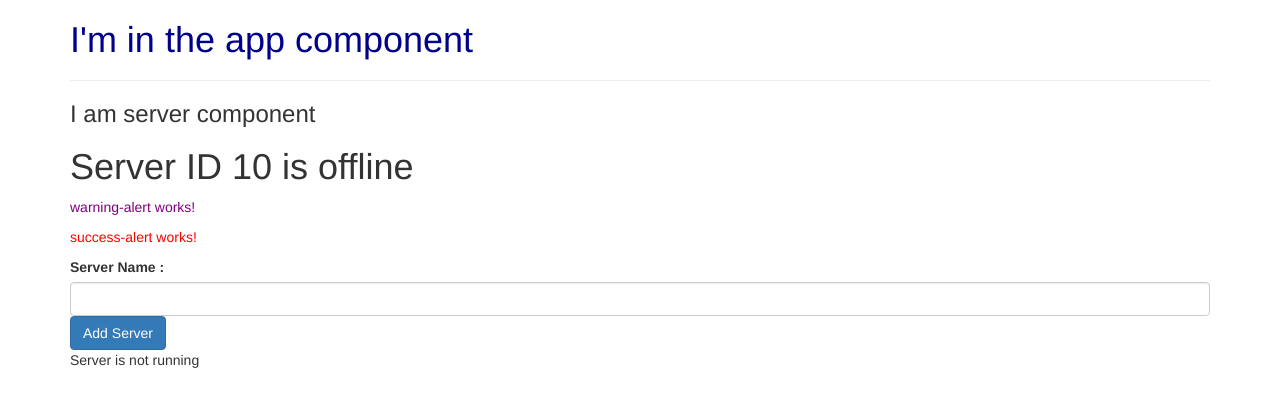
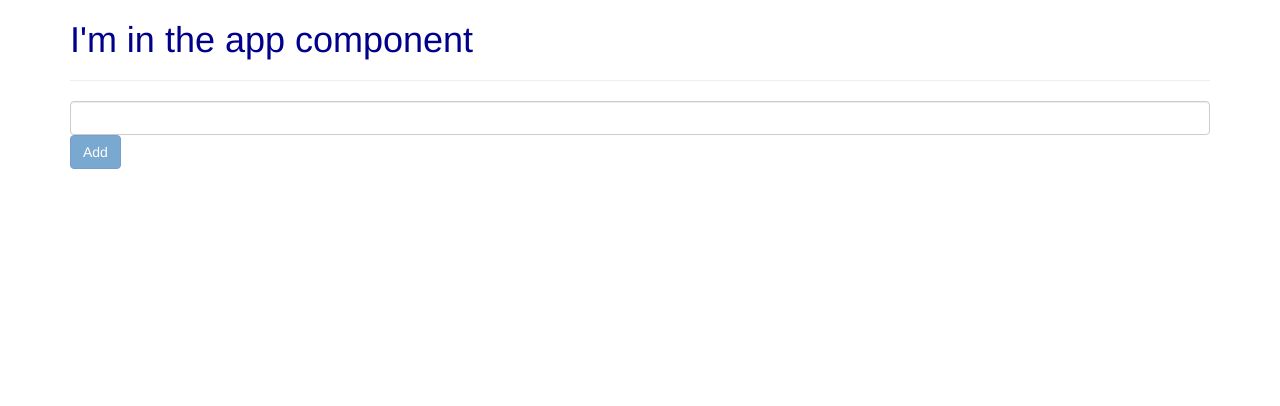
Before and after one commit to widura/Udemy_Angular, an Angular app: page / in a window 1280 px wide. Shown: the top 406 px of the page. Built offline with nearby package versions, Linux system fonts and the light colour scheme.

Commit message:
Directives

```diff
--- a/src/app/app.component.html
+++ b/src/app/app.component.html
@@ -4,10 +4,11 @@
      <div class="col-xs-12">
         <h1>I'm in the app component</h1>
         <hr>
-        <app-server></app-server>
+        <!--<app-server></app-server>
         <app-warning-alert></app-warning-alert>
         <app-success-alert></app-success-alert>
-        <app-servers></app-servers>
+        <app-servers></app-servers> -->
+        <app-user-component></app-user-component>
      </div>
  </div>
 </div>
--- a/src/app/app.module.ts
+++ b/src/app/app.module.ts
@@ -7,6 +7,7 @@
 import { WarningAlertComponent } from './warning-alert/warning-alert.component';
 import { SuccessAlert } from './success-alert/success-alert.component';
 import { FormsModule} from '@angular/forms';
+import { UserComponentComponent } from './user-component/user-component.component';
 
 @NgModule({
   declarations: [
@@ -14,7 +15,8 @@
     ServerComponent,
     ServersComponent,
     WarningAlertComponent,
-    SuccessAlert
+    SuccessAlert,
+    UserComponentComponent
   ],
   imports: [
     BrowserModule,
--- /dev/null
+++ b/src/app/user-component/user-component.component.html
@@ -0,0 +1,4 @@
+
+<input type="text" class = "form-control" [(ngModel)] = "userName"/>
+<p *ngIf="isUserAdded()"> Entered user name is {{userName}}</p>
+<button class="btn btn-primary" [disabled]="!isUserNameAvailable()" (click)="addUserName()">Add</button>
--- /dev/null
+++ b/src/app/user-component/user-component.component.ts
@@ -0,0 +1,36 @@
+import { Component, OnInit } from '@angular/core';
+
+@Component({
+  selector: 'app-user-component',
+  templateUrl: './user-component.component.html',
+  styleUrls: ['./user-component.component.css']
+})
+export class UserComponentComponent implements OnInit {
+
+  userName = '';
+
+  userAdded = false;
+
+  constructor() { }
+
+  ngOnInit() {
+  }
+
+  isUserNameAvailable()
+  {
+    return this.userName.length > 0;
+  }
+
+  addUserName()
+  {
+    if(this.userName.length>0)
+    {
+      this.userAdded = true
+    }
+  }
+
+  isUserAdded()
+  {
+    return this.userAdded
+  }
+}
```
Also changed, not shown: src/app/user-component/user-component.component.css (added).
